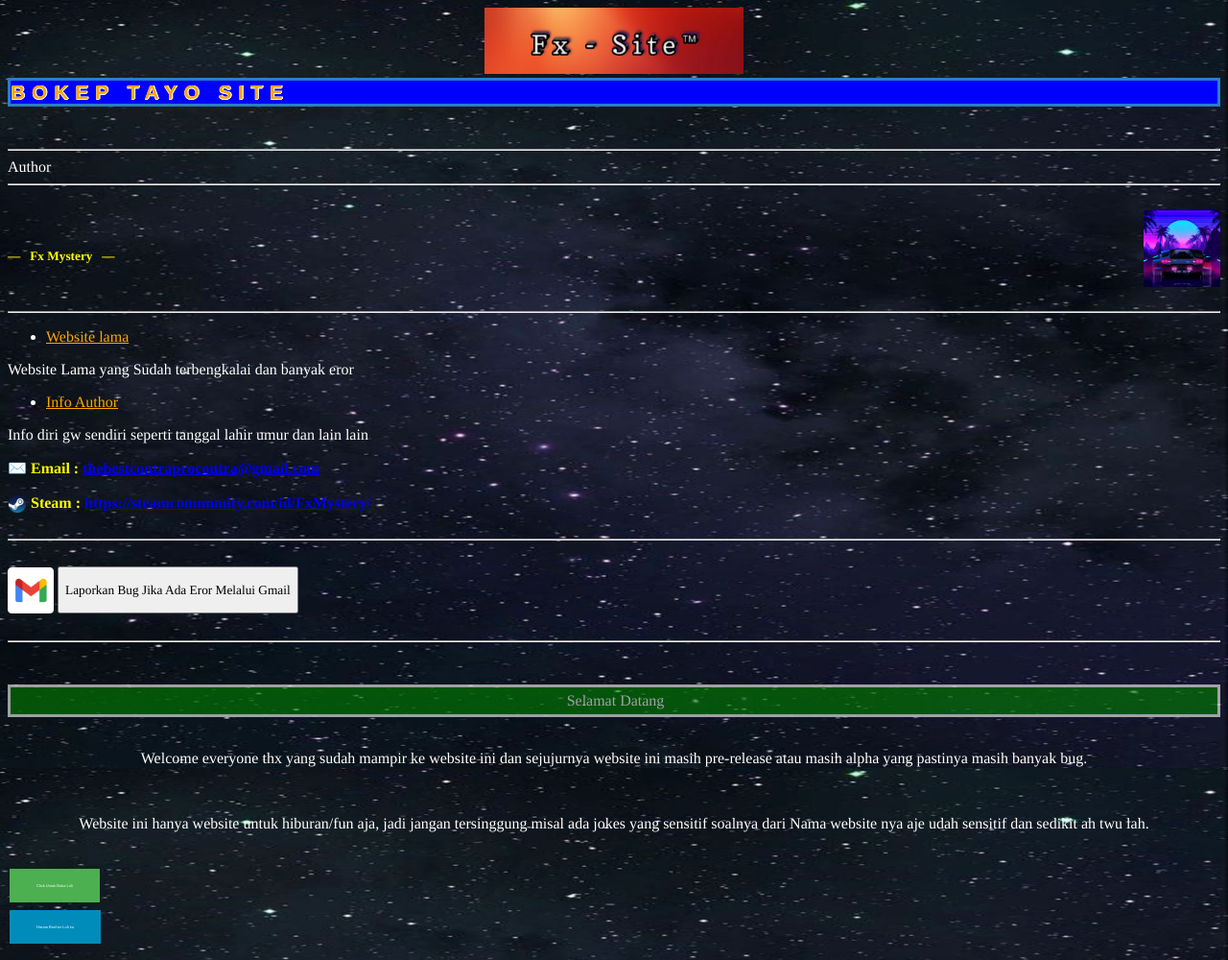
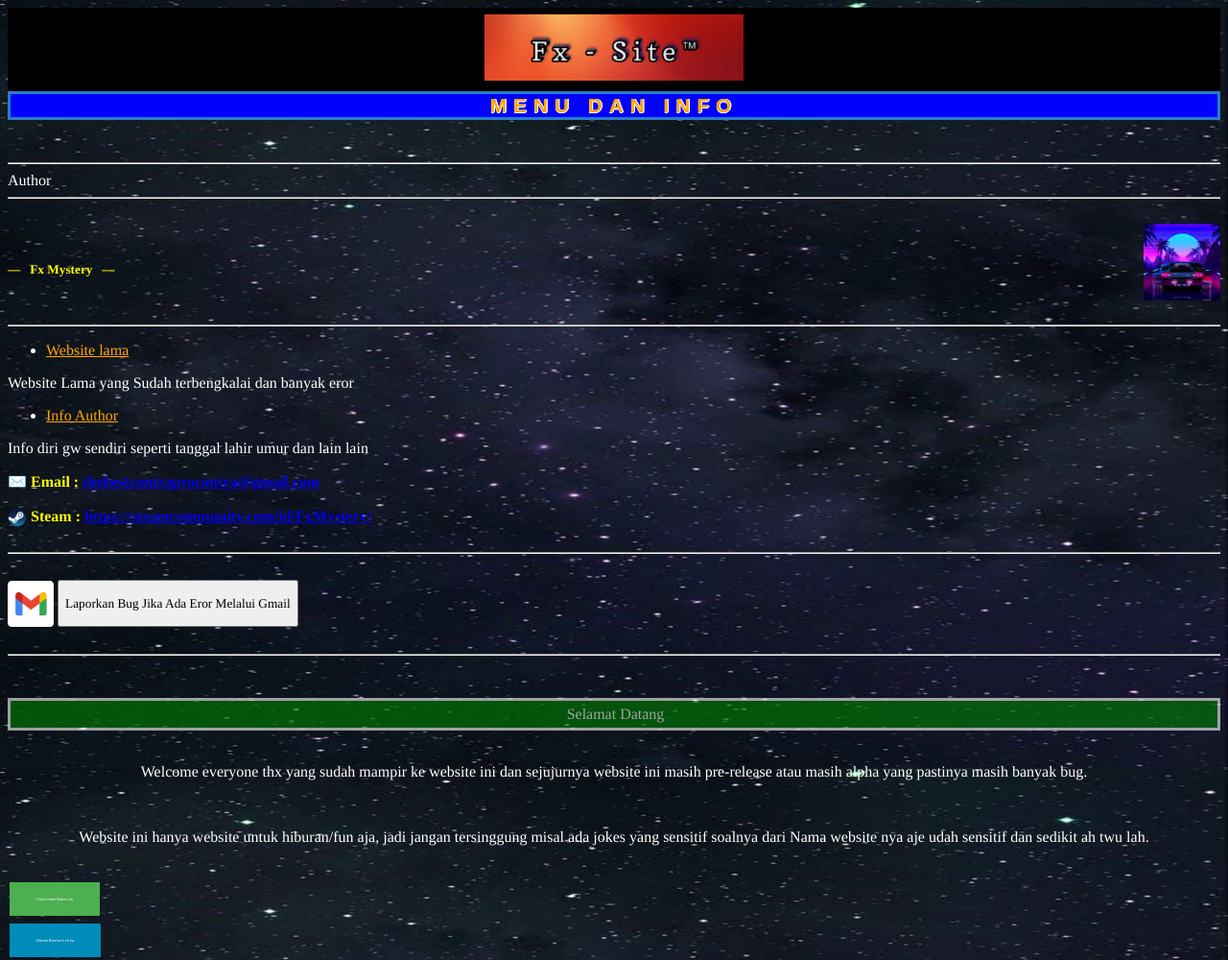
Before and after one commit to FxMystery/html-project-IDN-, a plain HTML site: page index.html in a window 1280 px wide. Shown: the top 1000 px of the page at 96% size. Drawn offline with Linux system fonts and the light colour scheme.

Commit message:
Update index.html

```diff
--- a/index.html
+++ b/index.html
@@ -1,17 +1,21 @@
 <!DOCTYPE html>
  <html lang="id">
     <head>
-      <title>BkpTayo | Site</title>
+      <title>Fx Site | Menu And Info</title>
       <meta charset="UTF-8">
- <meta name="viewport" content="width=device-width,initial-scale=1.0">
+      <meta name="viewport" content="width=device-width,initial-scale=1.0">
 <style type="text/css" media="all">@import "stylesite.css";</style>
+<link rel="icon" href="icon.png">
 <meta name="author" content="Fx Mystery">
+<meta name="description" content="Random Sites And Random stuff">
     </head>
 	<body text="white" style="font-family:Times">
 	  <center>
+	   <footer style="background-color: black">
 				<img src="banner.png" width="270">
+				</footer>
 			</center>
-	  <h1 class="title">Bokep Tayo Site</h1>
+	  <h1 class="title"><center>Menu dan Info</center></h1>
 	  <br>
 	  <br>
 	  <hr>
```
